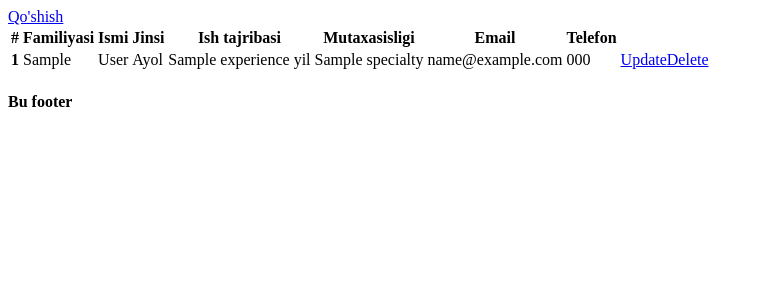
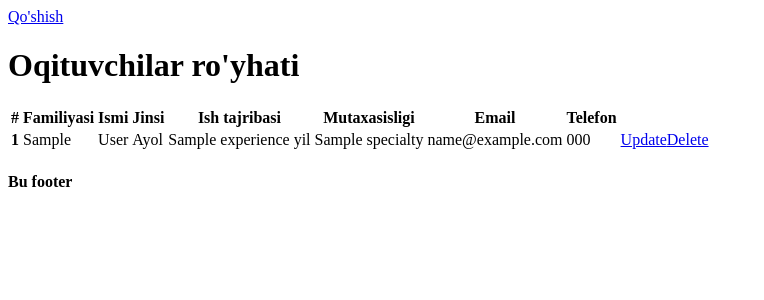
Before and after one commit to SardorOga/edu-center, a PHP site: template views/teacher/all.php in a window 1280 px wide. Shown: the top 300 px of the page, without its empty margins (0-764 px from the left). Run offline with PHP 8.4, Linux system fonts and the light colour scheme; the template is opened without the code that fills it: most values are stand-ins (such as "Sample title", 1, 10 or a date in 2020); data that the repository does not hold is empty.

Commit message:
ozgarish

```diff
--- a/views/teacher/all.php
+++ b/views/teacher/all.php
@@ -6,6 +6,9 @@
     <div class="container">
         <div class="create_btn mt-3" style="display: flex;justify-content: flex-start">
             <a href="/teacher/create" class="btn btn-primary">Qo'shish</a>
+        </div>
+        <div class="row">
+            <h1>Oqituvchilar ro'yhati</h1>
         </div>
         <table class="table">
             <thead>
```
